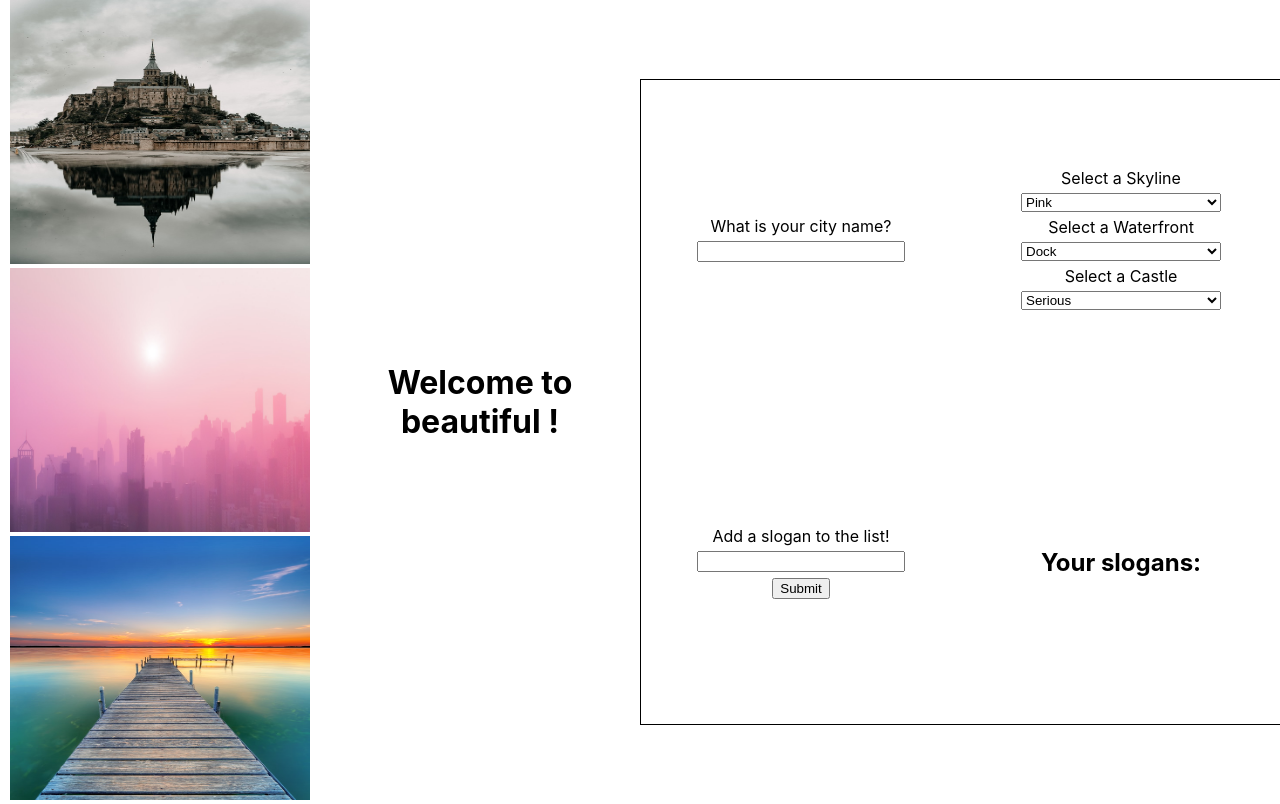
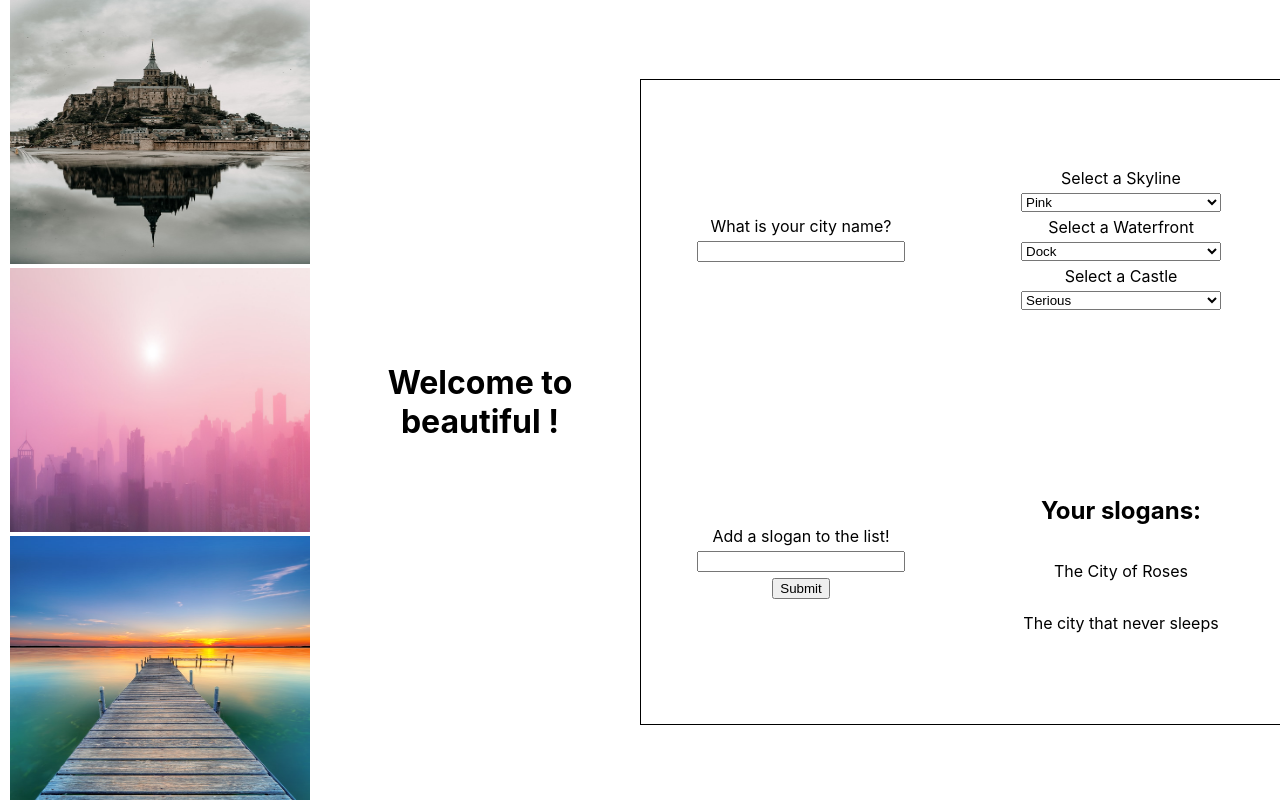
Before and after one commit to Kevin-Roney/react-city-builderHB, a React (Create React App) app: page / in a window 1280 px wide. Built offline with nearby package versions, Linux system fonts and the light colour scheme.

Commit message:
finished all portions of slogan functionality and all displaying properly

```diff
--- a/src/Slogan.js
+++ b/src/Slogan.js
@@ -1,9 +1,10 @@
 import React from 'react';
 
-export default function Slogan(props) {
+export default function Slogan({ slogan }) {
   return (
     <div className='slogan'>
       {/* this component takes in a slogan as a prop. Render it out here however you like */}
+      <p>{slogan}</p>
     </div>
   );
 }
--- a/src/SloganForm.js
+++ b/src/SloganForm.js
@@ -10,7 +10,7 @@ export default function SloganForm({ slogans, setSlogans }) {
 
     // This component takes in a prop called setSlogans, which is a function that takes in an array of slogans.
     // Also, this component also takes in a prop called slogans, which is an array of strings. //// On submit call the setSlogans state with a new array that is a copy of the old array with the new slogan immutably added to the end
-    setSlogans([...slogans, setSloganInput]);
+    setSlogans([...slogans, sloganInput]);
     // set the sloganInput form state to an empty string to reset the form
     setSloganInput('');
   }
--- a/src/SloganList.js
+++ b/src/SloganList.js
@@ -1,5 +1,5 @@
 import React from 'react';
-import Slogan from './Slogan';
+import Slogan from './Slogan.js';
 
 export default function SloganList({ slogans }) {
   return (
```
